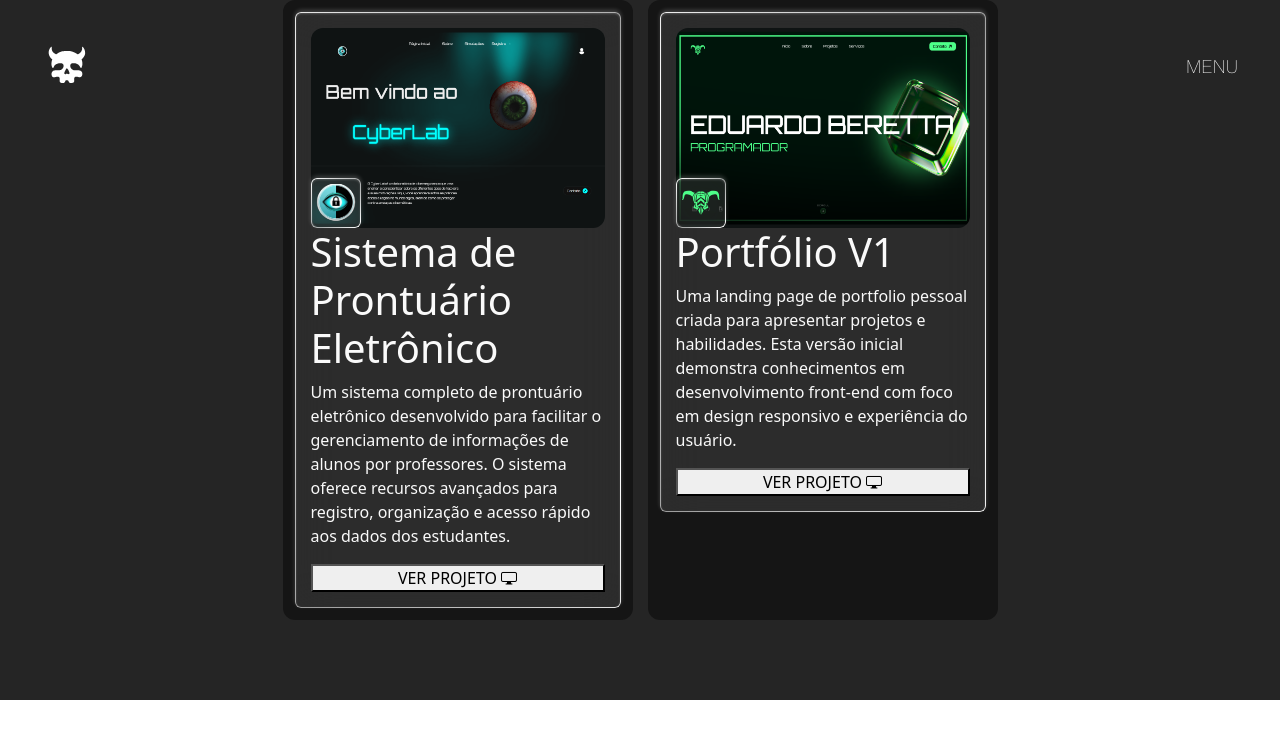
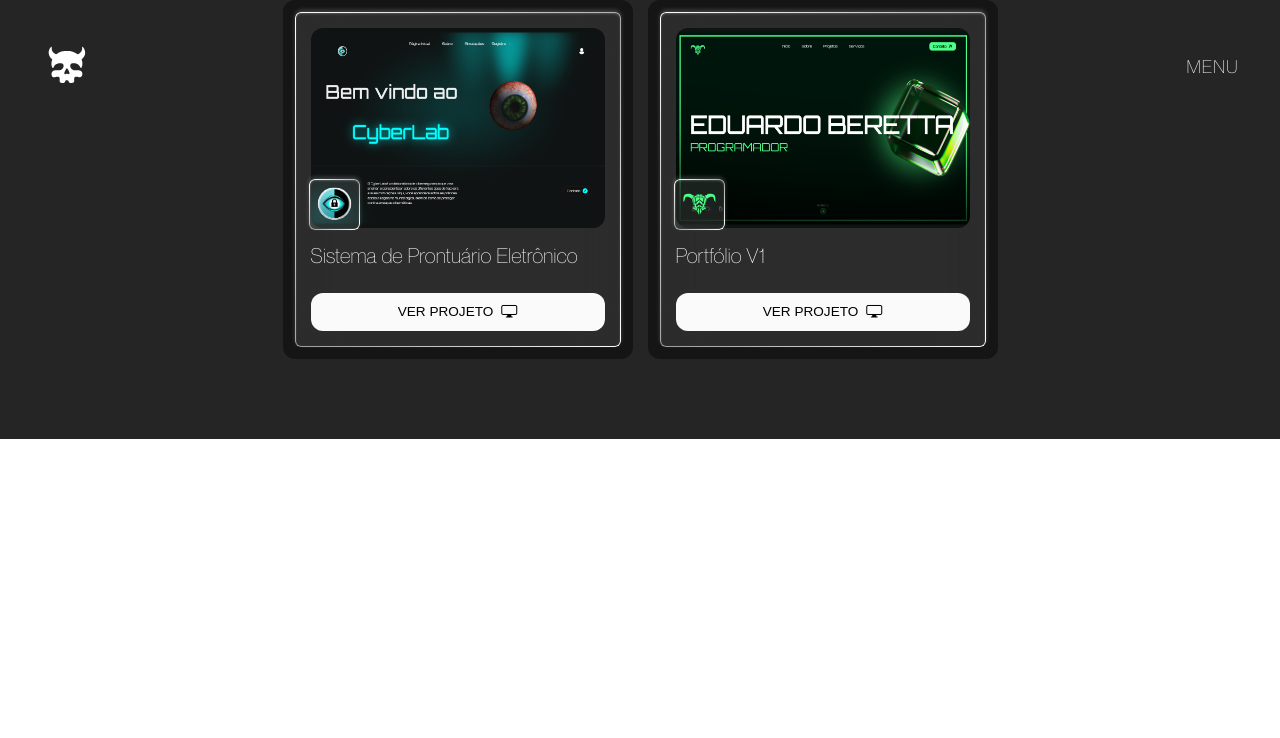
Before and after one commit to eduardoberettarod/portfolioBackEnd, a React (Vite) app: page /projetos in a window 1280 px wide. Shown: the top 738 px of the page. Built offline with nearby package versions, Linux system fonts and the light colour scheme.

Commit message:
card
ajustando mais algumas coisas do meu card

```diff
--- a/src/components/Card/Card.css
+++ b/src/components/Card/Card.css
@@ -1,4 +1,4 @@
-.cards-container{
+.cards-container {
     display: flex;
     gap: 15px;
 }
@@ -12,7 +12,7 @@
     padding: 12px;
 }
 
-.img-project{
+.img-project {
     position: relative;
     width: 100%;
     height: 200px;
@@ -26,12 +26,38 @@
 .img-projectLogo {
     width: max-content;
     position: absolute;
-    padding: 5px;
+    padding: 8px;
     border-radius: 6px;
-    bottom: 0;
+    bottom: -2px;
+    left: -2px;
+}
+
+.title-card {
+    font-family: 'Neue Montreal';
+    font-size: 1.3rem;
+    margin-top: 1rem;
 }
 
 .img-projectLogo img {
-    width: 40px;
-    height: 40px;
+    width: 35px;
+    height: 35px;
 }
+
+.btn-card {
+    border: none;
+    background-color: #FAFAFA;
+    padding: 7px 20px;
+    font-family: 'Neue Montreal Normal', sans-serif;
+    font-size: 0.85rem;
+    margin-top: 1.5rem;
+    border-radius: 12px;
+    width: 100%;
+    display: flex;
+    align-items: center;
+    justify-content: center;
+    gap: 8px;
+}
+
+.btn-card:hover {
+ filter: drop-shadow(0 0 5px #FAFAFA);
+}
--- a/src/components/CardItem/CardItem.jsx
+++ b/src/components/CardItem/CardItem.jsx
@@ -16,15 +16,15 @@ const CardItem = ({ projeto }) => {
 
                 <div>
                     <div>
-                        <h1>{projeto.nomeProjeto}</h1>
+                        <h1 className='title-card'>{projeto.nomeProjeto}</h1>
                     </div>
-                    <p>
+                    {/* <p>
                         {projeto.descricaoProjeto}
-                    </p>
+                    </p> */}
                 </div>
 
                 <div>
-                    <button className='w-100'>
+                    <button className='btn-card d-flex align-items-center justify-content-center gap-2'>
                         VER PROJETO <i className='bi bi-display fs-6'></i>
                     </button>
                 </div>
--- a/src/style/global.css
+++ b/src/style/global.css
@@ -19,3 +19,8 @@ section {
     font-family: Neue Montreal;
     src: url(/font/NeueMontreal-Light.otf) format("opentype");
 }
+
+@font-face {
+    font-family: Neue Montreal Regular;
+    src: url(/font/NeueMontreal-Regular.otf) format("opentype");
+}
```
